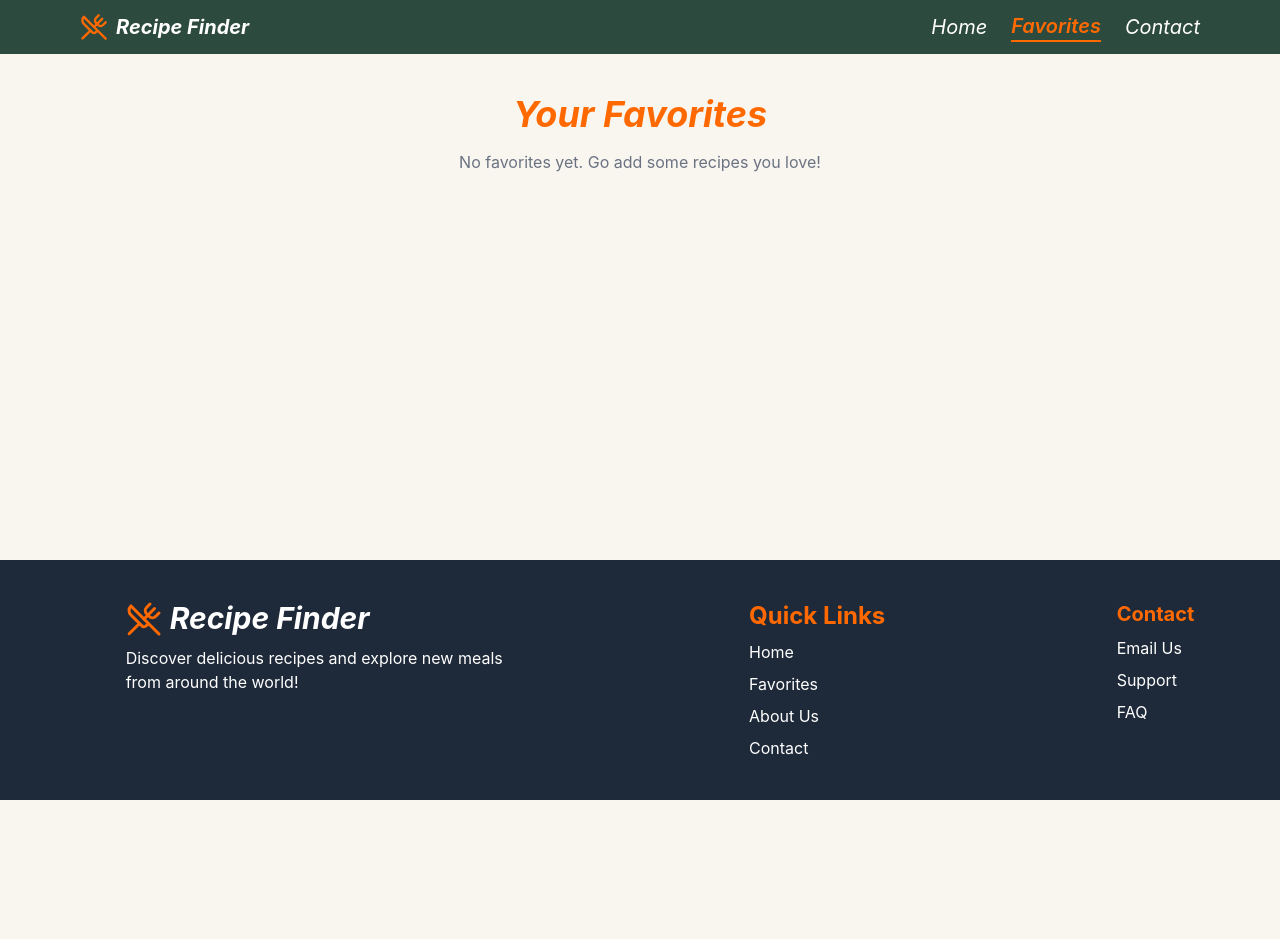
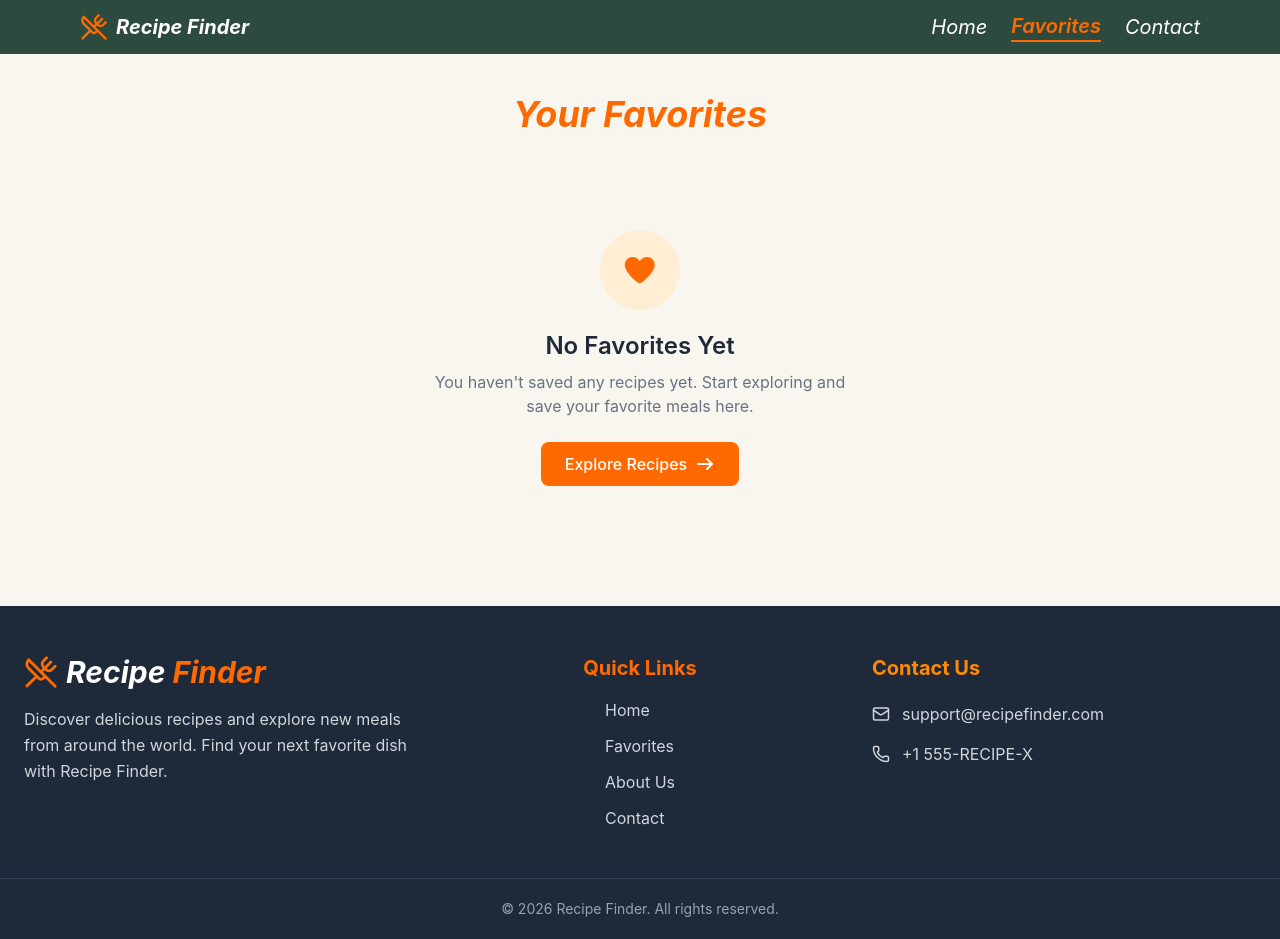
Before and after one commit to Munizasaeed/recipefinder, a React (Vite) app: page /favorites in a window 1280 px wide. Before the commit the page ends 800 px from the top, so only its background shows below. Built offline with nearby package versions, Linux system fonts and the light colour scheme.

Commit message:
Added new feature X

```diff
--- a/src/components/Footer.jsx
+++ b/src/components/Footer.jsx
@@ -1,35 +1,112 @@
 import { Link } from "react-router-dom";
-import { UtensilsCrossed} from "lucide-react";
+import { UtensilsCrossed, Mail, Phone } from "lucide-react";
 
 const Footer = () => {
   return (
-    <div className="bg-gray-800 flex flex-col gap-5 md:flex-row text-white py-10 justify-around">
-      <div className="flex flex-col ml-10 gap-2">
-        <div className="flex  items-center gap-2">
-               <UtensilsCrossed className="text-orange-500" size={36} />
-               <p className="text-base transition duration-200 hover:scale-105 sm:text-lg md:text-3xl italic font-bold leading-tight">
-  Recipe<span className="block sm:inline"> Finder</span>
-</p>
+    <footer className="bg-gray-800 text-white">
+
+      <div className="px-6 py-12 grid grid-cols-1 sm:grid-cols-2 md:grid-cols-3 gap-10">
+
+        {/* Brand */}
+        <div>
+          <div className="flex items-center gap-2 mb-4">
+            <UtensilsCrossed
+              className="text-orange-500"
+              size={34}
+            />
+
+            <p className="text-2xl md:text-3xl italic font-bold">
+              Recipe<span className="text-orange-500"> Finder</span>
+            </p>
+          </div>
+
+          <p className="text-gray-300 max-w-sm leading-relaxed">
+            Discover delicious recipes and explore new meals from around
+            the world. Find your next favorite dish with Recipe Finder.
+          </p>
         </div>
-        <p className="max-w-sm  mr-2">
-  Discover delicious recipes and explore new meals from around the world!
-</p>
+
+
+        {/* Quick Links */}
+        <div className="flex flex-col items-start md:items-center">
+          <h3 className="text-xl font-bold text-orange-500 mb-4">
+            Quick Links
+          </h3>
+
+          <div className="flex flex-col gap-3 text-gray-300">
+            <Link
+              to="/"
+              className="w-fit hover:text-orange-400 transition duration-200"
+            >
+              Home
+            </Link>
+
+            <Link
+              to="/favorites"
+              className="w-fit hover:text-orange-400 hover:underline transition duration-200"
+            >
+              Favorites
+            </Link>
+
+            <Link
+              to="/"
+              className="w-fit hover:text-orange-400 hover:underline transition duration-200"
+            >
+              About Us
+            </Link>
+
+            <Link
+              to="/Contact"
+              className="w-fit hover:text-orange-400 hover:underline transition duration-200"
+            >
+              Contact
+            </Link>
+          </div>
+        </div>
+
+
+        {/* Contact */}
+        <div>
+           <Link
+              to="/Contact"
+              className=" inline-block  w-fit text-orange-400 hover:text-orange-300 hover:underline  text-xl font-bold pb-5 transition duration-200"
+            >
+               Contact Us
+            </Link>
+
+          <div className="flex flex-col gap-4 text-gray-300">
+
+            <a
+              href="mailto:support@recipefinder.com"
+              className="flex items-center gap-3 hover:text-orange-400 transition duration-200"
+            >
+              <Mail size={18} />
+              <span>support@recipefinder.com</span>
+            </a>
+
+            <a
+              href="tel:+15557324739"
+              className="flex items-center gap-3 hover:text-orange-400 transition duration-200"
+            >
+              <Phone size={18} />
+              <span>+1 555-RECIPE-X</span>
+            </a>
+
+          </div>
+        </div>
+
       </div>
-      <div className=" ml-10 flex flex-col gap-2">
-          <p className="text-2xl font-bold text-orange-500 transition duration-200 hover:text-orange-700">Quick Links</p>
-            <Link to="/" className="transition duration-200 hover:font-bold">Home</Link>
-          <Link to="/favorites" className="transition duration-200 hover:font-bold">Favorites</Link>
-          <Link to="/" className="transition duration-200 hover:font-bold">About Us</Link>
-          <Link to="/Contact" className="transition duration-200 hover:font-bold">Contact</Link>
+
+
+      {/* Bottom */}
+      <div className="border-t border-gray-700">
+        <p className="text-center text-sm text-gray-400 py-5">
+          © 2026 Recipe Finder. All rights reserved.
+        </p>
       </div>
-       <div className="ml-10 flex flex-col gap-2">
-          <Link to="/Contact" className="text-xl font-bold text-orange-500 transition duration-200 hover:text-orange-700">Contact</Link>
-          <Link to="/Contact" className="transition duration-200 hover:font-bold">Email Us</Link>
-          <Link to="/Contact" className="transition duration-200 hover:font-bold">Support</Link>
-          <Link to="/Contact" className="transition duration-200 hover:font-bold">FAQ</Link>
-      </div>
-    </div>
-  )
-}
 
-export default Footer
+    </footer>
+  );
+};
+
+export default Footer;
--- a/src/components/Hero.jsx
+++ b/src/components/Hero.jsx
@@ -35,7 +35,7 @@ const Hero = ({
   };
 
   return (
-    <section className="relative overflow-hidden min-h-[450px] py-16  px-6 text-center">
+    <section className="relative overflow-hidden min-h-112.5 py-16  px-6 text-center">
 
       {/* Background Video */}
       <video
--- a/src/components/RecipeCard.jsx
+++ b/src/components/RecipeCard.jsx
@@ -1,53 +1,106 @@
-import {useContext} from 'react'
-import FavoritesContext from '../context/FavoritesContext'
-import { Link } from "react-router-dom"
+
+import { useContext } from "react";
+import FavoritesContext from "../context/FavoritesContext";
+import { Link } from "react-router-dom";
 import { FontAwesomeIcon } from "@fortawesome/react-fontawesome";
 import { faHeart as regularHeart } from "@fortawesome/free-regular-svg-icons";
+import { faArrowRight } from "@fortawesome/free-solid-svg-icons";
 import { faHeart as solidHeart } from "@fortawesome/free-solid-svg-icons";
-const RecipeCard = ({fetchRecipes}) => {
+
+const RecipeCard = ({ fetchRecipes }) => {
   const { favorites, setFavorites } = useContext(FavoritesContext);
+
   const handleFavoriteClick = (recipe) => {
-    const isFavorite = favorites.some((fav) => fav.idMeal === recipe.idMeal);
-    if(isFavorite) {
-      setFavorites(favorites.filter((fav) => fav.idMeal !== recipe.idMeal));
+    const isFavorite = favorites.some(
+      (fav) => fav.idMeal === recipe.idMeal
+    );
+
+    if (isFavorite) {
+      setFavorites(
+        favorites.filter((fav) => fav.idMeal !== recipe.idMeal)
+      );
     } else {
       setFavorites([...favorites, recipe]);
     }
   };
+
   return (
     <div className="px-4 mb-6 mt-5">
-    <h2 className="text-2xl md:text-4xl text-orange-500 font-bold px-4 text-center ">Explore Recipes</h2>
-    <p className="text-center mt-2 px-4 italic text-xl">Discover delicious recipes and new meals from around the world!</p>
-    <div className="grid grid-cols-1 mt-7  sm:grid-cols-2 md:grid-cols-3 lg:grid-cols-4 gap-4 px-4">
-      {fetchRecipes.filter((recipe) => recipe.strMeal.length <= 20).slice(0, 12).map((recipe) => (
-        <div key={recipe.idMeal} className="bg-white transition duration-300 hover:-translate-y-1.5 hover:shadow-2xl hover:border-gray-500 border border-gray-300 rounded-lg shadow-md p-4 flex flex-col">
+      <h2 className="text-2xl md:text-4xl text-orange-500 font-bold px-4 text-center">
+        Explore Recipes
+      </h2>
+
+      <p className="text-center mt-2 px-4 italic text-xl">
+        Discover delicious recipes and new meals from around the world!
+      </p>
+
+      <div className="grid grid-cols-1 mt-7 sm:grid-cols-2 md:grid-cols-3 lg:grid-cols-4 gap-5 px-4">
+
+        {fetchRecipes
+          .filter((recipe) => recipe.strMeal.length <= 20)
+          .slice(0, 12)
+          .map((recipe) => (
+
+            <div
+              key={recipe.idMeal}
+              className="bg-white rounded-2xl border border-orange-400 hover:border-orange-400 overflow-hidden shadow-sm  "
+            >
+
+              {/* Recipe Image */}
+              <div className="relative">
+
                 <img
                   src={recipe.strMealThumb}
                   alt={recipe.strMeal}
                   loading="lazy"
-            className="w-full h-48 object-cover rounded-md mb-3"
+                  className="w-full h-56 object-cover"
                 />
-        <div className="flex items-center justify-between gap-2 mb-3">
-  <h2 className="text-lg font-semibold">{recipe.strMeal}</h2>
-  <span
-    className="cursor-pointer shrink-0"
+
+                {/* Favorite Button */}
+                <button
                   onClick={() => handleFavoriteClick(recipe)}
+                  className="absolute top-3 right-3 w-10 h-10 rounded-full bg-white/90 flex items-center justify-center shadow-sm"
                 >
-    {favorites.some((fav) => fav.idMeal === recipe.idMeal) ? (
-      <FontAwesomeIcon icon={solidHeart} className='text-red-500  transition duration-200 hover:scale-110'  style={{ fontSize: '20px' }} />
+                  {favorites.some(
+                    (fav) => fav.idMeal === recipe.idMeal
+                  ) ? (
+                    <FontAwesomeIcon
+                      icon={solidHeart}
+                      className="text-red-500 hover:scale-120 transition duration-200"
+                    />
                   ) : (
-      <FontAwesomeIcon icon={regularHeart} className='text-gray-400 transition duration-200 hover:scale-110' style={{ fontSize: '20px' }} />
+                    <FontAwesomeIcon
+                      icon={regularHeart}
+                      className="text-gray-500 hover:scale-120 transition duration-200"
+                    />
                   )}
-  </span>
+                </button>
+
               </div>
-          <Link to={`/recipe/${recipe.idMeal}`} className="w-full bg-orange-500 text-white py-2 text-center rounded-md  hover:bg-orange-600 transition-colors duration-200 mt-auto">
+
+              {/* Recipe Information */}
+              <div className="p-5">
+
+                <h2 className="text-xl font-semibold mb-4">
+                  {recipe.strMeal}
+                </h2>
+
+       <Link
+  to={`/recipe/${recipe.idMeal}`}
+  className="w-full inline-flex items-center justify-center gap-2 border border-orange-500 text-orange-500 px-5 py-2.5 rounded-lg font-medium hover:bg-orange-500 hover:text-white transition duration-200"
+>
   View Recipe
+  <FontAwesomeIcon icon={faArrowRight} />
 </Link>
               </div>
+
+            </div>
+
           ))}
+
       </div>
     </div>
-  )
-}
+  );
+};
 
-export default RecipeCard
+export default RecipeCard;
--- a/src/pages/Favorites.jsx
+++ b/src/pages/Favorites.jsx
@@ -1,3 +1,4 @@
+
 import { useContext } from "react";
 import Navbar from "../components/Navbar";
 import FavoritesContext from "../context/FavoritesContext";
@@ -5,6 +6,8 @@ import { Link } from "react-router-dom";
 import Footer from "../components/Footer";
 import { FontAwesomeIcon } from "@fortawesome/react-fontawesome";
 import { faHeart as solidHeart } from "@fortawesome/free-solid-svg-icons";
+import { faArrowRight } from "@fortawesome/free-solid-svg-icons";
+
 const Favorites = () => {
   const { favorites, setFavorites } = useContext(FavoritesContext);
 
@@ -15,50 +18,103 @@ const Favorites = () => {
   return (
     <div className="min-h-screen max-w-325 mx-auto flex flex-col bg-[#F9F6F0]">
       <Navbar />
+
       <main className="flex-1">
         <div className="px-4 mb-6 mt-5">
+
           <h2 className="text-2xl md:text-4xl text-orange-500 font-bold text-center mt-10 italic">
             Your Favorites
           </h2>
 
          {favorites.length === 0 ? (
-          <p className="text-center mt-4 text-gray-500">
-            No favorites yet. Go add some recipes you love!
+  <div className="flex flex-col items-center justify-center text-center py-24">
+
+    <div className="w-20 h-20 rounded-full bg-orange-100 flex items-center justify-center mb-5">
+      <FontAwesomeIcon
+        icon={solidHeart}
+        className="text-orange-500 text-3xl"
+      />
+    </div>
+
+    <h3 className="text-2xl font-semibold text-gray-800 mb-2">
+      No Favorites Yet
+    </h3>
+
+    <p className="text-gray-500 max-w-md mb-6">
+      You haven't saved any recipes yet. Start exploring and save
+      your favorite meals here.
     </p>
+
+    <Link
+      to="/"
+      className="inline-flex items-center gap-2 bg-orange-500 text-white px-6 py-2.5 rounded-lg font-medium hover:bg-orange-600 transition duration-200"
+    >
+      Explore Recipes
+      <FontAwesomeIcon icon={faArrowRight} />
+    </Link>
+
+  </div>
 ) : (
-          <div className="grid grid-cols-1 mt-7 sm:grid-cols-2 md:grid-cols-3 lg:grid-cols-4 gap-4">
+            <div className="grid grid-cols-1 mt-7 sm:grid-cols-2 md:grid-cols-3 lg:grid-cols-4 gap-5">
+
               {favorites.map((recipe) => (
-              <div key={recipe.idMeal} className="bg-white card-animation  transition duration-200 hover:-translate-y-1 hover:shadow-2xl border border-gray-500 rounded-lg shadow-md p-4 flex flex-col">
+
+                <div
+                  key={recipe.idMeal}
+                  className="bg-white rounded-2xl overflow-hidden shadow-sm border border-orange-400 hover:border-orange-400 transition duration-300"
+                >
+
+                  {/* Recipe Image */}
+                  <div className="relative">
+
                     <img
                       src={recipe.strMealThumb}
                       alt={recipe.strMeal}
-                  className="w-full h-48 object-cover rounded-md mb-3"
+                      className="w-full h-56 object-cover"
                     />
-                <div className="flex items-center justify-between gap-2 mb-2">
-                  <h2 className="text-lg font-semibold">{recipe.strMeal}</h2>
-                  <span
-                    className=" cursor-pointer leading-none shrink-0 text-red-500"
+
+                    {/* Remove Favorite */}
+                    <button
                       onClick={() => handleRemove(recipe.idMeal)}
+                      className="absolute top-3 right-3 w-10 h-10 rounded-full bg-white/90 flex items-center justify-center shadow-sm cursor-pointer transition duration-200 hover:scale-110"
                     >
-                    <FontAwesomeIcon icon={solidHeart}   className=" transition duration-200 hover:scale-110"  style={{ fontSize: '20px' }}/>
-                  </span>
+                      <FontAwesomeIcon
+                        icon={solidHeart}
+                        className="text-red-500"
+                      />
+                    </button>
+
                   </div>
+
+                  {/* Recipe Information */}
+                  <div className="p-5 flex flex-col">
+
+                    <h2 className="text-xl font-semibold mb-4">
+                      {recipe.strMeal}
+                    </h2>
+
                     <Link
                       to={`/recipe/${recipe.idMeal}`}
-                  className="w-full bg-orange-500 text-white py-2 text-center rounded-md hover:bg-orange-600 mt-auto"
+                      className="w-full inline-flex items-center justify-center gap-2 border border-orange-500 text-orange-500 px-5 py-2.5 rounded-lg font-medium hover:bg-orange-500 hover:text-white transition duration-200 mt-auto"
                     >
                       View Recipe
+                      <FontAwesomeIcon icon={faArrowRight} />
                     </Link>
+
                   </div>
+
+                </div>
+
               ))}
+
             </div>
           )}
+
         </div>
       </main>
 
       <Footer />
     </div>
-
   );
 };
 
```
Also changed, not shown: src/components/Contact.jsx (+17 -5 lines). Lines whose indentation alone changed are shown as unchanged.
